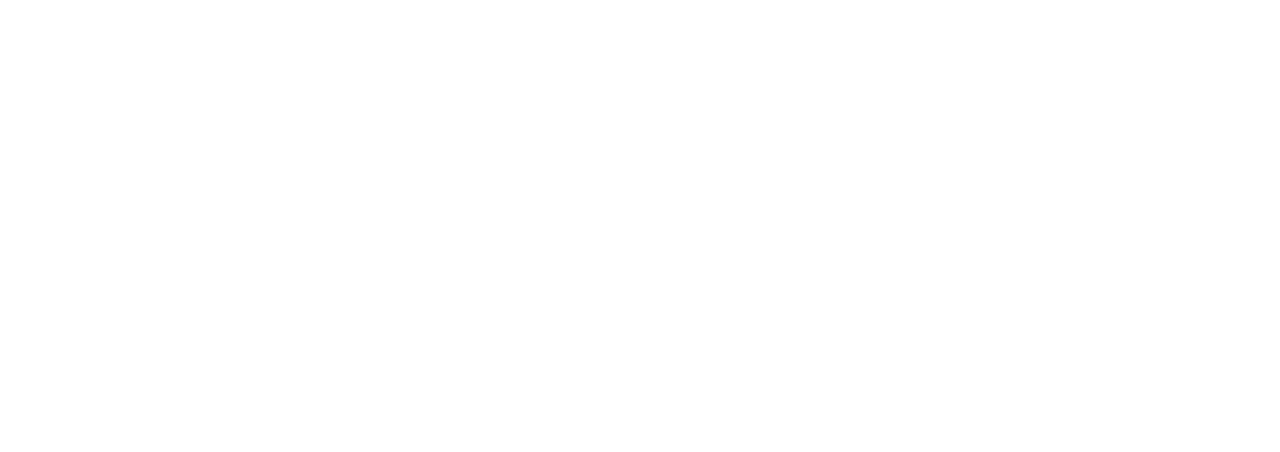
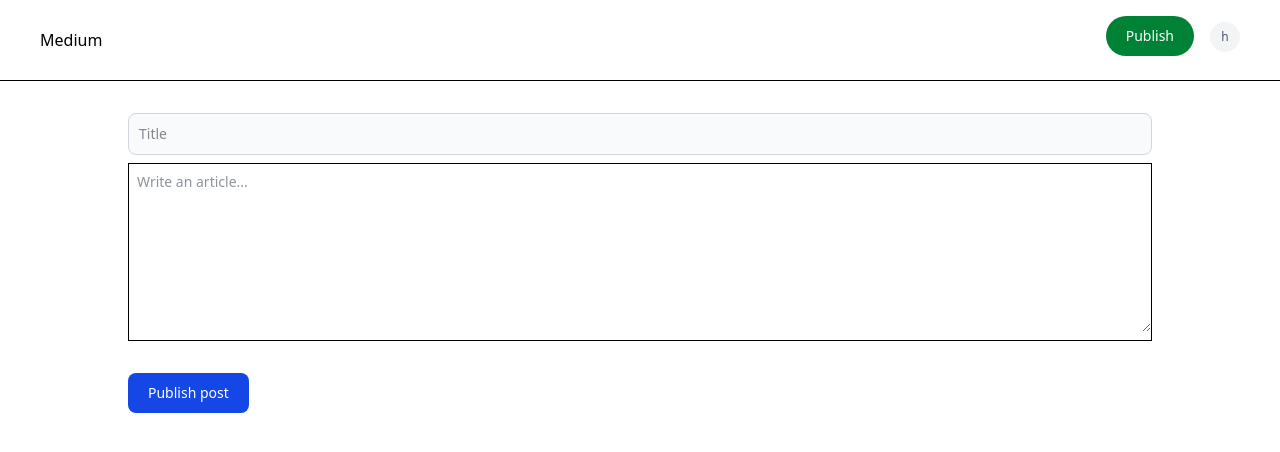
Before and after one commit to mukeshloney67/Blogsphere-serverless, a React (Vite) app in the folder frontend/: page /publish in a window 1280 px wide. Before the commit this address had no page. Shown: the top 452 px of the page. Built offline with nearby package versions, Linux system fonts and the light colour scheme.

Commit message:
Frontend Complete

```diff
--- a/frontend/package.json
+++ b/frontend/package.json
@@ -17,6 +17,7 @@
     "react": "^19.0.0",
     "react-dom": "^19.0.0",
     "react-router-dom": "^7.2.0",
+    "react-toastify": "^11.0.5",
     "zod": "^3.24.2"
   },
   "devDependencies": {
--- a/frontend/src/App.tsx
+++ b/frontend/src/App.tsx
@@ -3,6 +3,7 @@
 import { Signin } from './pages/Signin'
 import { Blog } from './pages/Blog'
 import { Blogs } from './pages/Blogs'
+import { Publish } from './pages/Publish'
 
 
 function App() {
@@ -15,6 +16,7 @@
           <Route path="/signin" element={<Signin />} />
           <Route path="/blog/:id" element={<Blog />} />
           <Route path="/blogs" element={<Blogs />} />
+          <Route path="/publish" element={<Publish />} />
         </Routes>
       </BrowserRouter>
     </>
--- a/frontend/src/components/Appbar.tsx
+++ b/frontend/src/components/Appbar.tsx
@@ -1,12 +1,17 @@
 import { Avatar } from "./BlogCard"
+import { Link } from "react-router-dom"
 
 export const Appbar = () => {
-  return <div className="border-b px-13 py-6  flex justify-between">
-    <div className="flex flex-col justify-center">
-        BlogSphere
+    return <div className="border-b flex justify-between px-10 py-4">
+        <Link to={'/blogs'} className="flex flex-col justify-center cursor-pointer">
+                Medium
+        </Link>
+        <div>
+            <Link to={`/publish`}>
+                <button type="button" className="mr-4 text-white bg-green-700 hover:bg-green-800 focus:outline-none focus:ring-4 focus:ring-green-300 font-medium rounded-full text-sm px-5 py-2.5 text-center me-2 mb-2 ">Publish</button>
+            </Link>
+
+            <Avatar size={30} name="harkirat" />
+        </div>
     </div>
-    <div className="">
-    <Avatar name= "Mukesh" size={10}/>
-    </div>
-  </div>
 }
--- /dev/null
+++ b/frontend/src/components/BlogSkeleton.tsx
@@ -0,0 +1,27 @@
+export const BlogSkeleton = () => {
+    return <div role="status" className="animate-pulse">
+        <div className="p-4 border-b border-slate-200 pb-4 w-screen max-w-screen-md cursor-pointer">
+            <div className="flex">
+                <div className="h-4  bg-gray-200 rounded-full w-48 mb-4"></div>
+                <div className="h-2 bg-gray-200 rounded-full mb-2.5"></div>
+                <div className="h-2 bg-gray-200 rounded-full mb-2.5"></div>
+                <div className="flex justify-center flex-col pl-2">
+
+                </div>
+                <div className="pl-2 font-thin text-slate-500 text-sm flex justify-center flex-col">
+                    <div className="h-2 bg-gray-200 rounded-full mb-2.5"></div>
+                </div>
+            </div>
+            <div className="text-xl font-semibold pt-2">
+                <div className="h-2 bg-gray-200 rounded-full mb-2.5"></div>
+            </div>
+            <div className="text-md font-thin">
+                <div className="h-2 bg-gray-200 rounded-full mb-2.5"></div>
+            </div>
+            <div className="text-slate-500 text-sm font-thin pt-4">
+                <div className="h-2 bg-gray-200 rounded-full mb-2.5"></div>
+            </div>
+        </div>
+    <span className="sr-only">Loading...</span>
+</div>
+}
--- /dev/null
+++ b/frontend/src/components/Spinner.tsx
@@ -0,0 +1,10 @@
+
+export const Spinner = () => {
+    return <div role="status">
+    <svg aria-hidden="true" className="w-8 h-8 text-gray-200 animate-spin dark:text-gray-600 fill-blue-600" viewBox="0 0 100 101" fill="none" xmlns="http://www.w3.org/2000/svg">
+        <path d="M100 50.5908C100 78.2051 77.6142 100.591 50 100.591C22.3858 100.591 0 78.2051 0 50.5908C0 22.9766 22.3858 0.59082 50 0.59082C77.6142 0.59082 100 22.9766 100 50.5908ZM9.08144 50.5908C9.08144 73.1895 27.4013 91.5094 50 91.5094C72.5987 91.5094 90.9186 73.1895 90.9186 50.5908C90.9186 27.9921 72.5987 9.67226 50 9.67226C27.4013 9.67226 9.08144 27.9921 9.08144 50.5908Z" fill="currentColor"/>
+        <path d="M93.9676 39.0409C96.393 38.4038 97.8624 35.9116 97.0079 33.5539C95.2932 28.8227 92.871 24.3692 89.8167 20.348C85.8452 15.1192 80.8826 10.7238 75.2124 7.41289C69.5422 4.10194 63.2754 1.94025 56.7698 1.05124C51.7666 0.367541 46.6976 0.446843 41.7345 1.27873C39.2613 1.69328 37.813 4.19778 38.4501 6.62326C39.0873 9.04874 41.5694 10.4717 44.0505 10.1071C47.8511 9.54855 51.7191 9.52689 55.5402 10.0491C60.8642 10.7766 65.9928 12.5457 70.6331 15.2552C75.2735 17.9648 79.3347 21.5619 82.5849 25.841C84.9175 28.9121 86.7997 32.2913 88.1811 35.8758C89.083 38.2158 91.5421 39.6781 93.9676 39.0409Z" fill="currentFill"/>
+    </svg>
+    <span className="sr-only">Loading...</span>
+</div>
+}
--- a/frontend/src/hooks/index.ts
+++ b/frontend/src/hooks/index.ts
@@ -1,52 +1,54 @@
 import { useEffect, useState } from "react"
-import axios from 'axios'
+import axios from "axios";
 import { BACKEND_URL } from "../Config";
 
-interface Blog{
-    "id": number,
-    "title": string,
-    "content": string,
+
+export interface Blog {
+    "content": string;
+    "title": string;
+    "id": number
     "author": {
         "name": string
     }
 }
 
-export const useBlog = ({id}: {id: string})=>{
+export const useBlog = ({ id }: { id: string }) => {
     const [loading, setLoading] = useState(true);
-    const [blog, setBlog] = useState<Blog>()
-    useEffect(()=>{
+    const [blog, setBlog] = useState<Blog>();
+
+    useEffect(() => {
         axios.get(`${BACKEND_URL}/api/v1/blog/${id}`, {
             headers: {
                 Authorization: localStorage.getItem("token")
             }
         })
-        .then(res =>{
-            setBlog(res.data.blog)
+            .then(response => {
+                setBlog(response.data.blog);
                 setLoading(false);
             })
-    },[])
+    }, [id])
 
     return {
         loading,
         blog
     }
+
 }
+export const useBlogs = () => {
+    const [loading, setLoading] = useState(true);
+    const [blogs, setBlogs] = useState<Blog[]>([]);
 
-
-export const useBlogs = () =>{
-    const [loading, setLoading] = useState(true);
-    const [blogs, setBlogs] = useState<Blog[]>([])
-    useEffect(()=>{
+    useEffect(() => {
         axios.get(`${BACKEND_URL}/api/v1/blog/bulk`, {
             headers: {
                 Authorization: localStorage.getItem("token")
             }
         })
-        .then(res =>{
-            setBlogs(res.data.blogs)
+            .then(response => {
+                setBlogs(response.data.blogs);
                 setLoading(false);
             })
-    },[])
+    }, [])
 
     return {
         loading,
--- a/frontend/src/pages/Blog.tsx
+++ b/frontend/src/pages/Blog.tsx
@@ -1,17 +1,30 @@
+import { Appbar } from "../components/Appbar";
+import { BlogSkeleton } from "../components/BlogSkeleton";
+import { FullBlog } from "../components/FullBlog";
+import { Spinner } from "../components/Spinner";
+import { useBlog } from "../hooks";
+import {useParams} from "react-router-dom";
 
-import { FullBlog } from "../components/FullBlog";
-import { useBlog } from "../hooks"
-import { useParams } from "react-router-dom";
+// atomFamilies/selectorFamilies
+export const Blog = () => {
+    const { id } = useParams();
+    const {loading, blog} = useBlog({
+        id: id || ""
+    });
 
-export const Blog = () => {
-  const { id } = useParams()
-  const {loading, blog} = useBlog({
-    id: id || ""
-  });
-  if(loading){
-    return <div>loading...</div>
-  }
-  return <div>
-      <FullBlog/>
+    if (loading || !blog) {
+        return <div>
+            <Appbar />
+
+            <div className="h-screen flex flex-col justify-center">
+
+                <div className="flex justify-center">
+                   <Spinner/>
+                </div>
+            </div>
+        </div>
+    }
+    return <div>
+        <FullBlog blog={blog} />
     </div>
 }
--- a/frontend/src/pages/Blogs.tsx
+++ b/frontend/src/pages/Blogs.tsx
@@ -1,12 +1,24 @@
 import { Appbar } from "../components/Appbar"
 import { BlogCard } from "../components/BlogCard"
+import { BlogSkeleton } from "../components/BlogSkeleton";
 import { useBlogs } from "../hooks"
 
 export const Blogs = () => {
     const {loading, blogs} = useBlogs(); //custom hook
     if(loading){
-        return <div>Loading...</div>
-    }
+      return <div>
+        <Appbar />
+        <div className="flex justify-center">
+        <div>
+        <BlogSkeleton/>
+        <BlogSkeleton/>
+        <BlogSkeleton/>
+        <BlogSkeleton/>
+        </div>
+        </div>
+
+      </div>
+  }
 
   return <div>
     <Appbar />
--- /dev/null
+++ b/frontend/src/pages/Publish.tsx
@@ -0,0 +1,89 @@
+import { Appbar } from "../components/Appbar";
+import axios from "axios";
+import { BACKEND_URL } from "../Config";
+import { useNavigate } from "react-router-dom";
+import { ChangeEvent, useState } from "react";
+import { toast, ToastContainer } from "react-toastify";
+import "react-toastify/dist/ReactToastify.css";
+
+export const Publish = () => {
+    const [title, setTitle] = useState("");
+    const [description, setDescription] = useState("");
+    const navigate = useNavigate();
+
+    const handlePublish = async () => {
+        if (!title.trim()) {
+            toast.error("Title is required!", { position: "top-center" });
+            return;
+        }
+
+        if (!description.trim()) {
+            toast.error("Description cannot be empty!", { position: "top-center" });
+            return;
+        }
+
+        try {
+            const response = await axios.post(`${BACKEND_URL}/api/v1/blog`, {
+                title,
+                content: description
+            }, {
+                headers: {
+                    Authorization: localStorage.getItem("token")
+                }
+            });
+
+            toast.success("Blog published successfully!", { position: "top-center" });
+            navigate(`/blog/${response.data.id}`);
+        } catch (error) {
+            toast.error("Something went wrong!", { position: "top-center" });
+        }
+    };
+
+    return (
+        <div>
+            <Appbar />
+            <ToastContainer />
+            <div className="flex justify-center w-full pt-8">
+                <div className="max-w-screen-lg w-full">
+                    <input
+                        onChange={(e) => setTitle(e.target.value)}
+                        type="text"
+                        className="w-full bg-gray-50 border border-gray-300 text-gray-900 text-sm rounded-lg focus:ring-blue-500 focus:border-blue-500 block p-2.5"
+                        placeholder="Title"
+                    />
+
+                    <TextEditor onChange={(e) => setDescription(e.target.value)} />
+
+                    <button
+                        onClick={handlePublish}
+                        type="submit"
+                        className="mt-4 inline-flex items-center px-5 py-2.5 text-sm font-medium text-center text-white bg-blue-700 rounded-lg focus:ring-4 focus:ring-blue-200 dark:focus:ring-blue-900 hover:bg-blue-800"
+                    >
+                        Publish post
+                    </button>
+                </div>
+            </div>
+        </div>
+    );
+};
+
+function TextEditor({ onChange }: { onChange: (e: ChangeEvent<HTMLTextAreaElement>) => void }) {
+    return (
+        <div className="mt-2">
+            <div className="w-full mb-4">
+                <div className="flex items-center justify-between border">
+                    <div className="my-2 bg-white rounded-b-lg w-full">
+                        <label className="sr-only">Publish post</label>
+                        <textarea
+                            onChange={onChange}
+                            id="editor"
+                            rows={8}
+                            className="focus:outline-none block w-full px-0 text-sm text-gray-800 bg-white border-0 pl-2"
+                            placeholder="Write an article..."
+                        />
+                    </div>
+                </div>
+            </div>
+        </div>
+    );
+}
```
Also changed, not shown: frontend/src/components/FullBlog.tsx (+38 -6 lines), 1 other file (tests, documents, lock files or other folders). Lines whose indentation alone changed are shown as unchanged.
